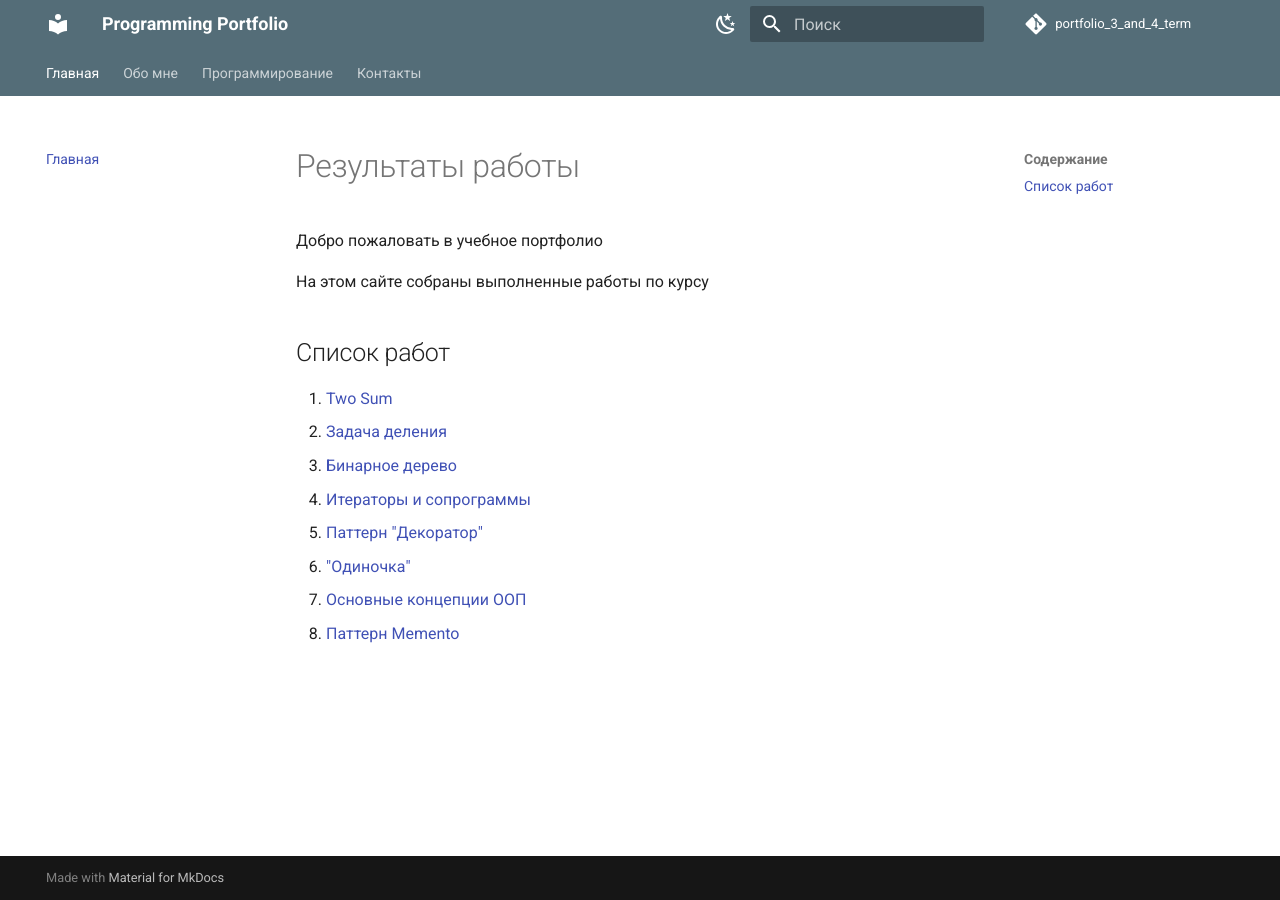
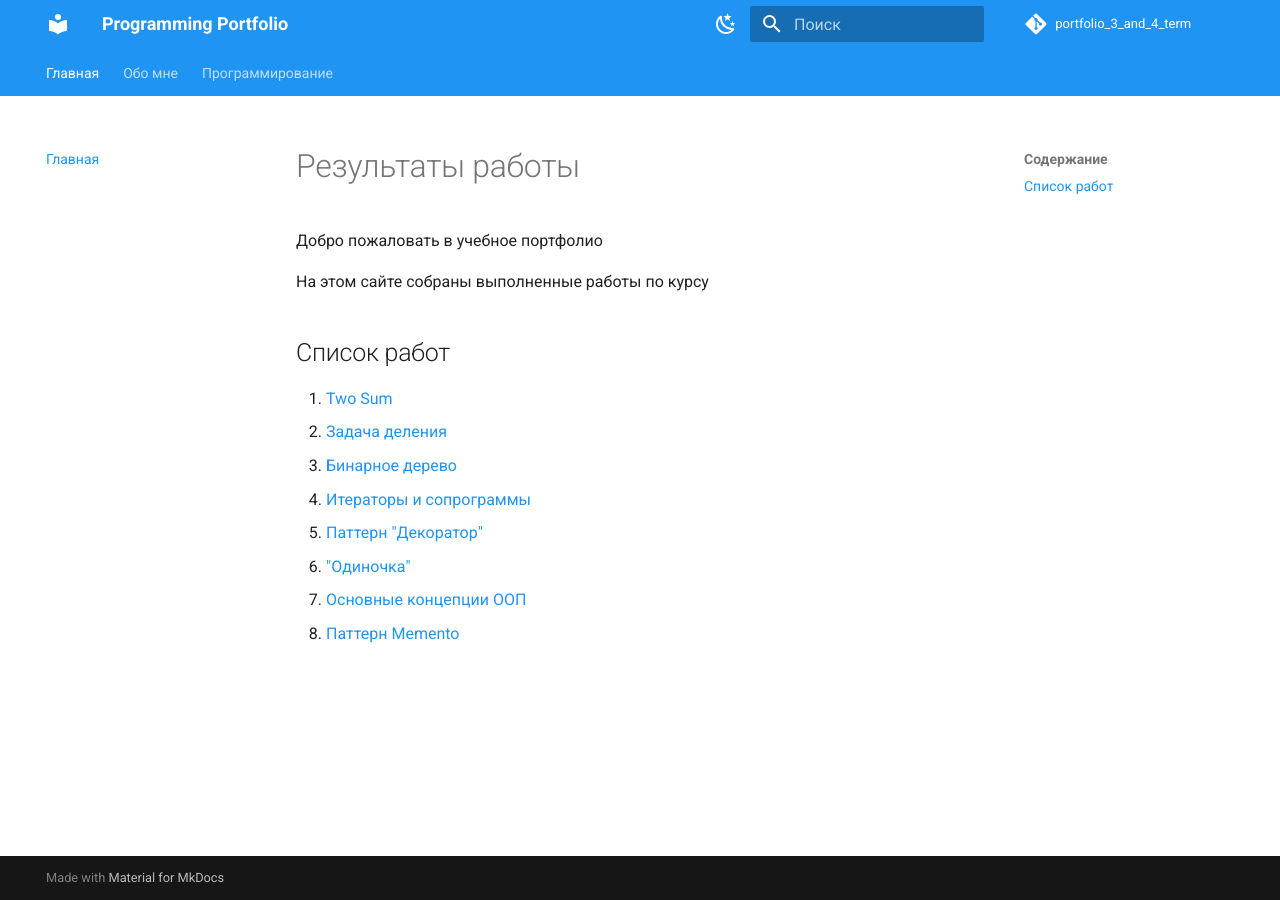
Before and after one commit to schudnaya/portfolio_3_and_4_term, an MkDocs documentation site: the page built from docs/index.md, in a window 1280 px wide. Built offline with MkDocs 1.6.1 and Material for MkDocs 9.7.7, drawn with Linux system fonts in a browser that asks for light colours; comment, search, counter and statistics services are not loaded.

Commit message:
Update mkdocs.yml

```diff
--- a/mkdocs.yml
+++ b/mkdocs.yml
@@ -12,15 +12,15 @@ theme:
 
   palette:
     - scheme: default
-      primary: blue grey
-      accent: cyan
+      primary: blue
+      accent: blue
       toggle:
         icon: material/weather-night
         name: Темная тема
 
     - scheme: slate
-      primary: light green
-      accent: green
+      primary: blue
+      accent: blue
       toggle:
         icon: material/weather-sunny
         name: Светлая тема
@@ -57,5 +57,5 @@ nav:
       - Работа 6: programming/work6.md
       - Работа 7: programming/work7.md
       - Работа 8: programming/work8.md
-
-  - Контакты: contacts.md
+      - Работа 9: programming/work9.md
+      - Работа 10: programming/work10.md
```
